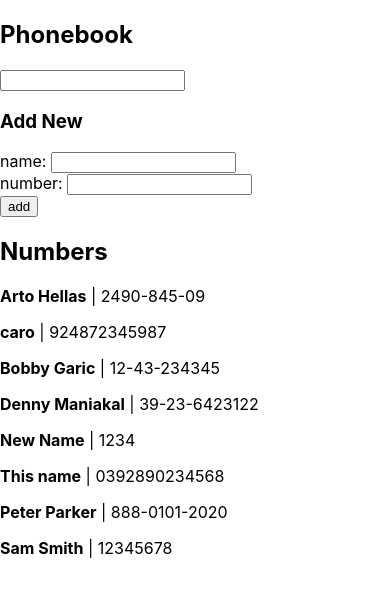
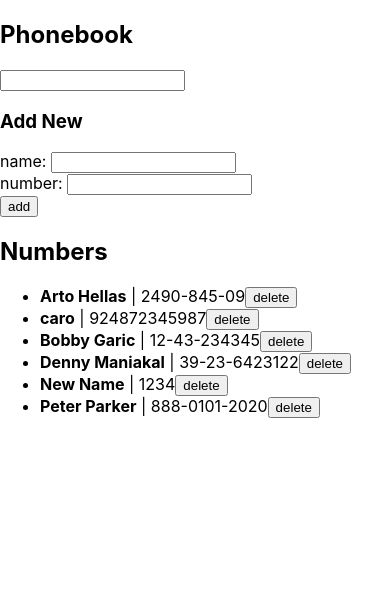
Before and after one commit to prb01/fullstackopen, a React (Create React App) app in the folder part2/phonebook/: page / in a window 390 px wide. Shown: the top 596 px of the page. Built offline with nearby package versions, Linux system fonts and the light colour scheme; data requests are answered from the project's data file.

Commit message:
2.17: Phonebook step9 completed (delete)

```diff
--- a/part2/phonebook/db.json
+++ b/part2/phonebook/db.json
@@ -26,19 +26,9 @@
       "id": 5
     },
     {
-      "name": "This name",
-      "number": "0392890234568",
-      "id": 6
-    },
-    {
       "name": "Peter Parker",
       "number": "888-0101-2020",
       "id": 7
-    },
-    {
-      "name": "Sam Smith",
-      "number": "12345678",
-      "id": 8
     }
   ]
 }
--- a/part2/phonebook/src/App.js
+++ b/part2/phonebook/src/App.js
@@ -53,6 +53,20 @@ const App = () => {
       })
   }
 
+  const deleteNumber = id => {
+    const person = persons.find(person => person.id === id)
+    const msg = `Are you sure you want to delete '${person.name}'?`
+
+    if (window.confirm(msg)) {
+      personService
+        .deletePerson(id)
+        .then(res => {
+          console.log(res);
+          setPersons(persons.filter(person => person.id !== id))
+        })
+    }
+  }
+
   const clearForm = () => {
     setNewName('')
     setNewNum('')
@@ -82,7 +96,9 @@ const App = () => {
         numChange={handleNumChange} />
 
       <h2>Numbers</h2>
-      <Numbers persons={personsToShow()} />
+      <ul>
+        <Numbers persons={personsToShow()} clickDelete={deleteNumber} />
+      </ul>
     </div>
   )
 }
--- a/part2/phonebook/src/components/Numbers.js
+++ b/part2/phonebook/src/components/Numbers.js
@@ -1,9 +1,13 @@
-const Numbers = ({ persons }) => (
-  persons.map((person, i) => <Number key={person.name} person={person} />)
+const Numbers = ({ persons, clickDelete }) => (
+  persons.map((person, i) =>
+  <Number key={person.name} person={person} clickDelete={() => clickDelete(person.id)} />)
 )
 
-const Number = ({ person }) => (
-  <p><b>{person.name}</b> | {person.number}</p>
+const Number = ({ person, clickDelete }) => (
+  <li>
+    <b>{person.name}</b> | {person.number}
+    <button onClick={clickDelete}>delete</button>
+  </li>
 )
 
 export default Numbers
--- a/part2/phonebook/src/services/persons.js
+++ b/part2/phonebook/src/services/persons.js
@@ -2,29 +2,28 @@ import axios from 'axios'
 
 const baseURL = 'http://localhost:3001/persons'
 
-function getAll() {
-  return (
+const getAll = () => (
   axios
     .get(baseURL)
     .then(res => res.data)
 )
-}
 
-function create(personObject) {
-  return (
+const create = personObject => (
   axios
     .post(baseURL, personObject)
     .then(res => res.data)
 )
-}
 
-function update(id, personObject) {
-  return (
+const update = (id, personObject) => (
   axios
     .put(`${baseURL}/${id}`, personObject)
     .then(res => res.data)
 )
-}
 
-const personService = { getAll, create, update }
+const deletePerson = id => (
+  axios
+    .delete(`${baseURL}/${id}`)
+)
+
+const personService = { getAll, create, update, deletePerson }
 export default personService
```
Lines whose indentation alone changed are shown as unchanged.
